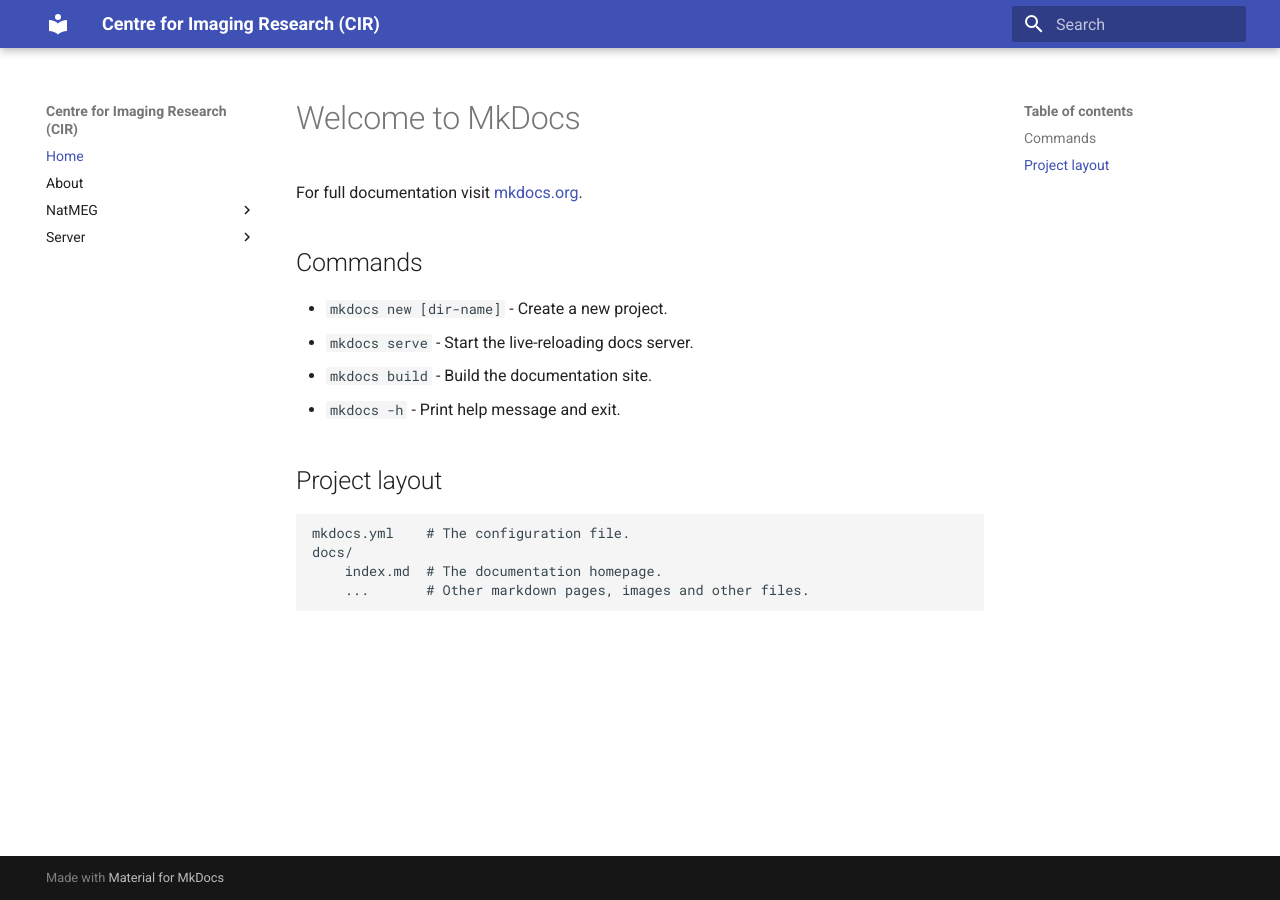
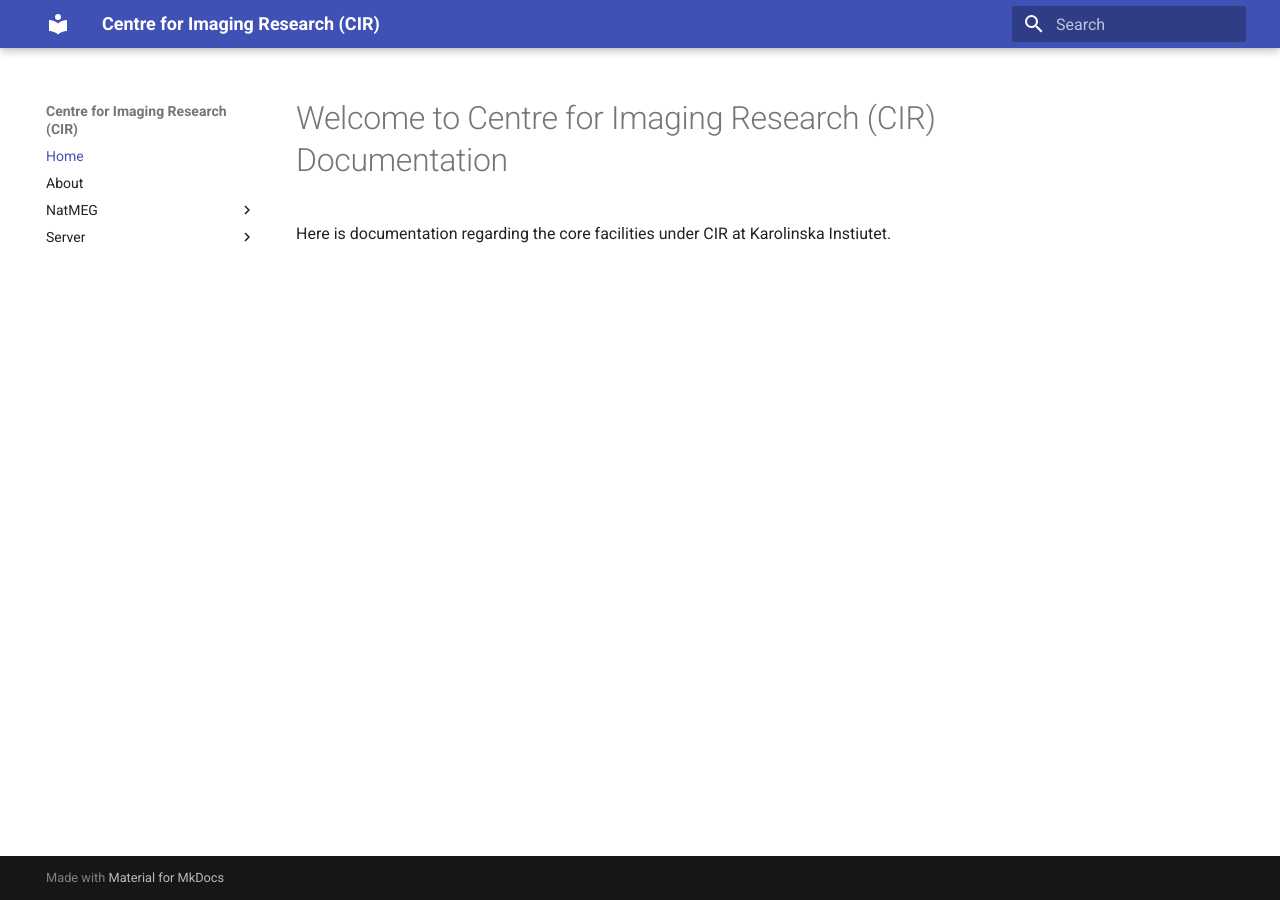
Before and after one commit to natmegsweden/documentation, an MkDocs documentation site: the page built from docs/index.md, in a window 1280 px wide. Built offline with MkDocs 1.6.1 and Material for MkDocs 9.7.7, drawn with Linux system fonts in a browser that asks for light colours.

Commit message:
Update home

```diff
--- a/docs/index.md
+++ b/docs/index.md
@@ -1,17 +1,3 @@
-# Welcome to MkDocs
+# Welcome to Centre for Imaging Research (CIR) Documentation
 
-For full documentation visit [mkdocs.org](https://www.mkdocs.org).
-
-## Commands
-
-* `mkdocs new [dir-name]` - Create a new project.
-* `mkdocs serve` - Start the live-reloading docs server.
-* `mkdocs build` - Build the documentation site.
-* `mkdocs -h` - Print help message and exit.
-
-## Project layout
-
-    mkdocs.yml    # The configuration file.
-    docs/
-        index.md  # The documentation homepage.
-        ...       # Other markdown pages, images and other files.
+Here is documentation regarding the core facilities under CIR at Karolinska Instiutet.
```
